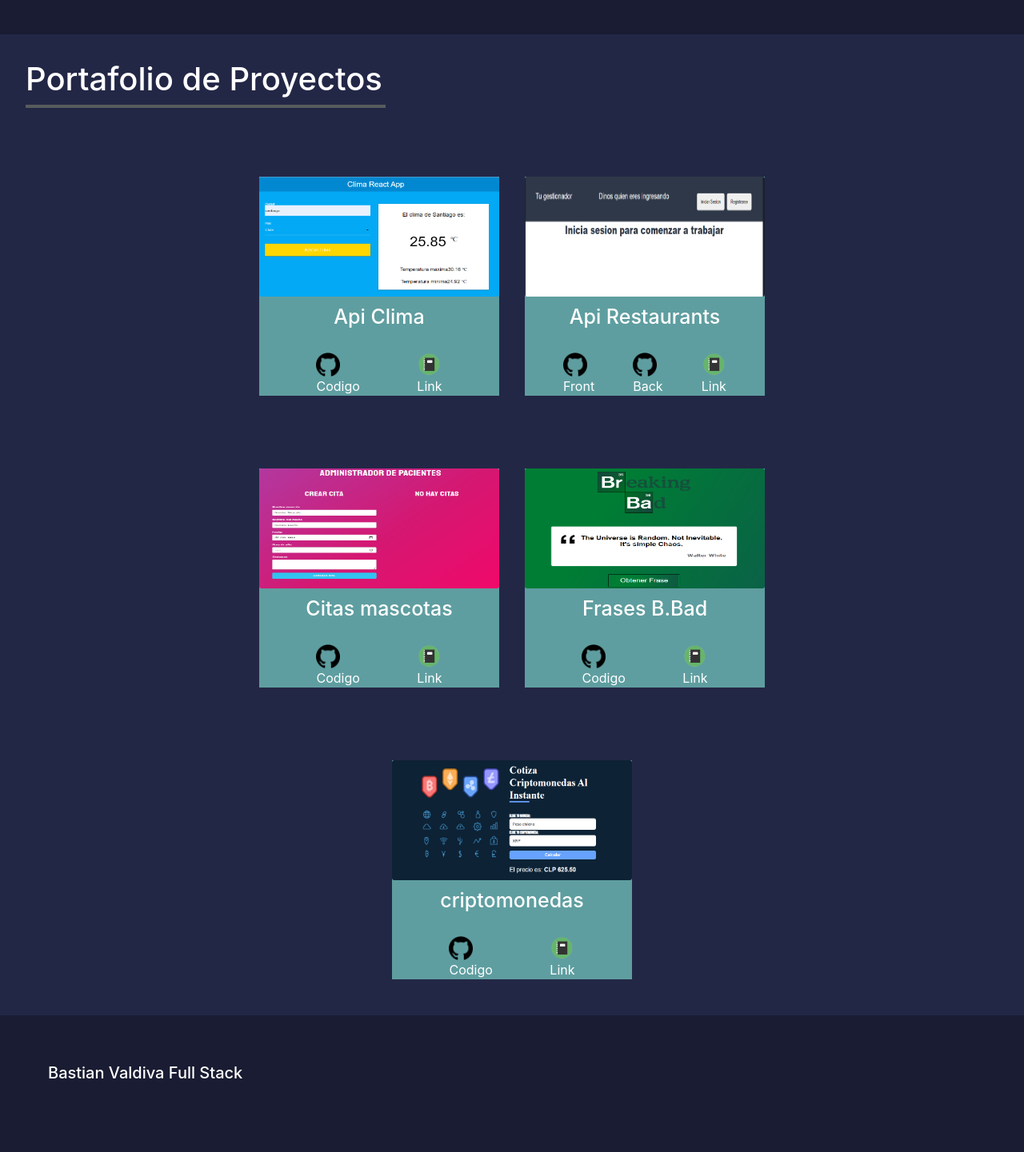
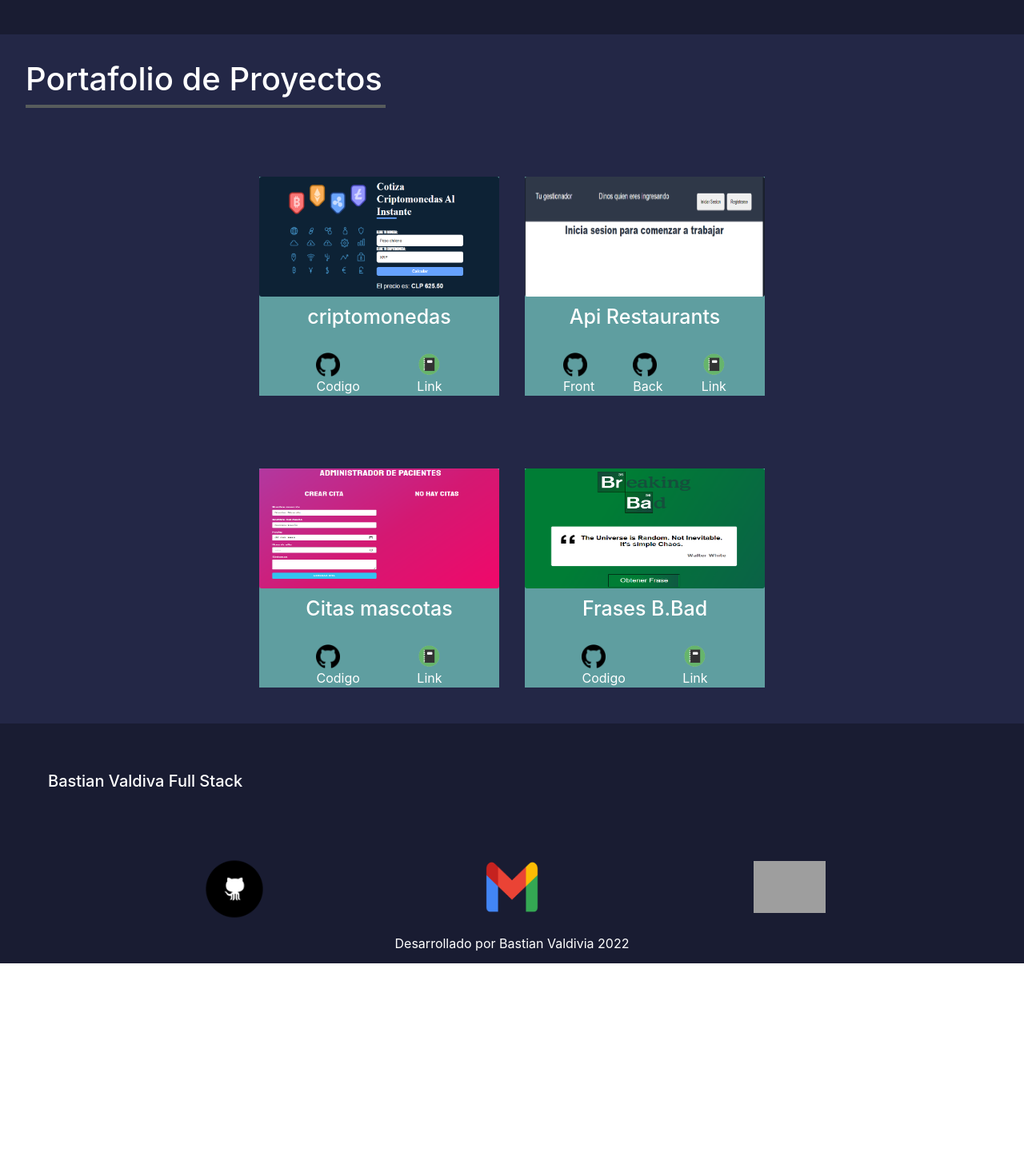
Before and after one commit to bastyyii/Mi_Portafolio, a React (Create React App) app: page / in a window 1280 px wide. Shown: the part 2080-3521 px from the top of the page at 80% size. After the commit the page ends 3285 px from the top, so only its background shows below. Built offline with nearby package versions, Linux system fonts and the light colour scheme; grey boxes are pictures that could not be loaded.

Commit message:
Add files via upload

```diff
--- a/src/components/Port.js
+++ b/src/components/Port.js
@@ -17,18 +17,18 @@
             <div className='contt'>
                 <div className='cardd'>
                     <div className='card-img'>
-                        <img className='card-img' alt='Imagen api clima' src={clima}/>
+                        <img className='card-img' alt='Imagen api criptomonedas' src={cripto}/>
                     </div>
                     <div className='card-title'>
-                        <h2>Api Clima</h2>
+                        <h2>criptomonedas</h2>
                     </div>
                     <div className='port-links'>
-                        <a href='https://resonant-crostata-716950.netlify.app/'>
+                        <a href='https://github.com/bastyyii/Api-valor-criptomonedas'>
                             <img className='icons-git' alt='imagen icono de git' src={git} />
                             <br></br>
                             Codigo
                         </a>
-                        <a href='https://resonant-crostata-716950.netlify.app/'>
+                        <a href='https://mellifluous-pithivier-1b7fae.netlify.app/'>
                             <img className='icons-git' alt='imagen icono de proyecto' src={pro}/>
                             <br></br>
                             Link
@@ -103,28 +103,6 @@
                     </div>
                 </div>
             </div>
-            <div className='contt'>
-                <div className='cardd'>
-                    <div className='card-img'>
-                        <img className='card-img' alt='Imagen api criptomonedas' src={cripto}/>
-                    </div>
-                    <div className='card-title'>
-                        <h2>criptomonedas</h2>
-                    </div>
-                    <div className='port-links'>
-                        <a href='https://github.com/bastyyii/Api-valor-criptomonedas'>
-                            <img className='icons-git' alt='imagen icono de git' src={git} />
-                            <br></br>
-                            Codigo
-                        </a>
-                        <a href='https://mellifluous-pithivier-1b7fae.netlify.app/'>
-                            <img className='icons-git' alt='imagen icono de proyecto' src={pro}/>
-                            <br></br>
-                            Link
-                        </a>
-                    </div>
-                </div>
-            </div>
         </div>
     );
 }
```
